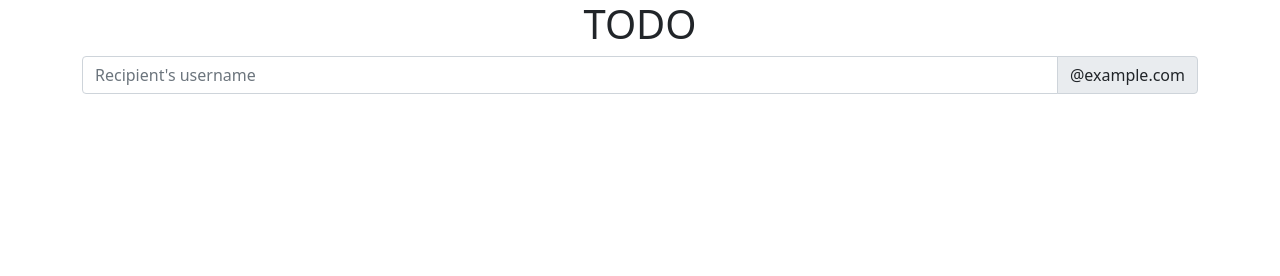
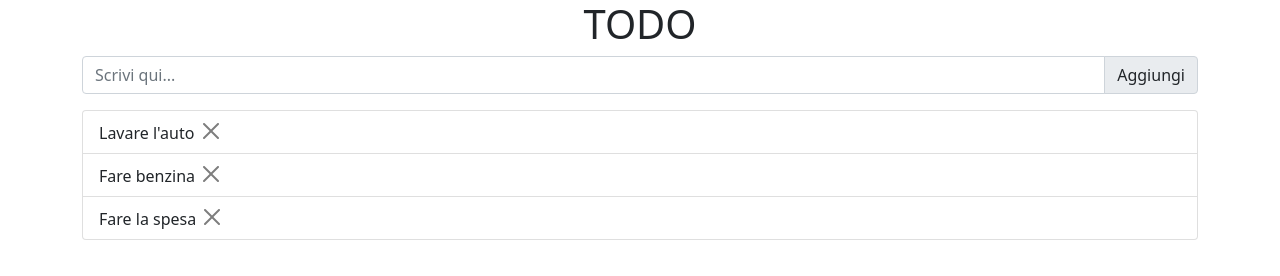
Before and after one commit to sergiojanko/vue-todolist, a plain HTML site: page index.html in a window 1280 px wide. Drawn offline with nearby package versions, Linux system fonts and the light colour scheme.

Commit message:
print-tasks-list

```diff
--- a/index.html
+++ b/index.html
@@ -18,18 +18,18 @@
     <header class="container text-center">
       <h1>TODO</h1>
     </header>
-    <main>
+    <main id="app">
       <div class="container">
         <div class="input-group mb-3">
-          <input
-            type="text"
-            class="form-control"
-            placeholder="Recipient's username"
-            aria-label="Recipient's username"
-            aria-describedby="basic-addon2"
-          />
-          <span class="input-group-text" id="basic-addon2">@example.com</span>
+          <input type="text" class="form-control" placeholder="Scrivi qui..." />
+          <span class="input-group-text" id="basic-addon2">Aggiungi</span>
         </div>
+        <ul class="list-group">
+          <li v-for="(task,i) in tasks" class="list-group-item">
+            {{task}}
+            <button type="button" class="btn-close" aria-label="Close"></button>
+          </li>
+        </ul>
       </div>
     </main>
     <script src="./js/script.js"></script>
--- a/js/script.js
+++ b/js/script.js
@@ -0,0 +1,9 @@
+const app = new Vue ({
+    el: "#app",
+    data: {
+        tasks: ["Lavare l'auto","Fare benzina","Fare la spesa"],
+    },
+    methods: {
+
+    }
+});
```
